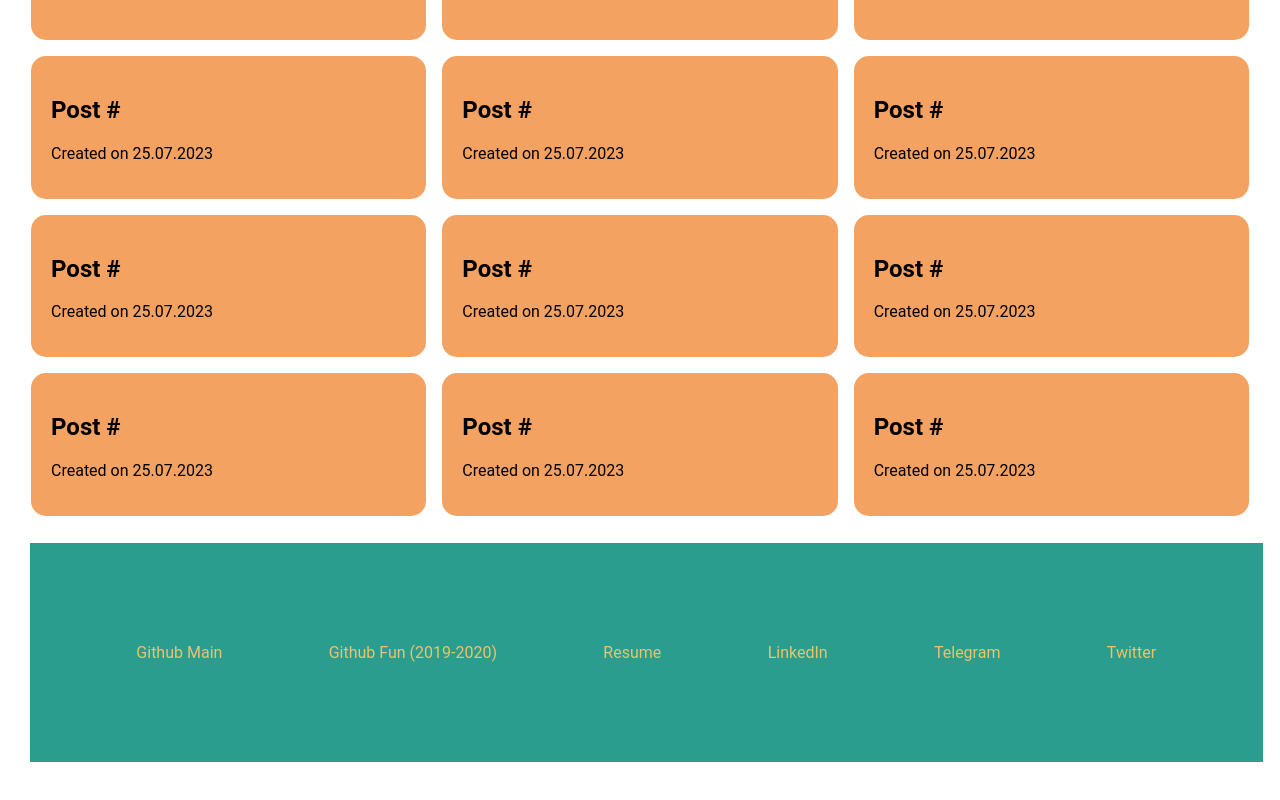
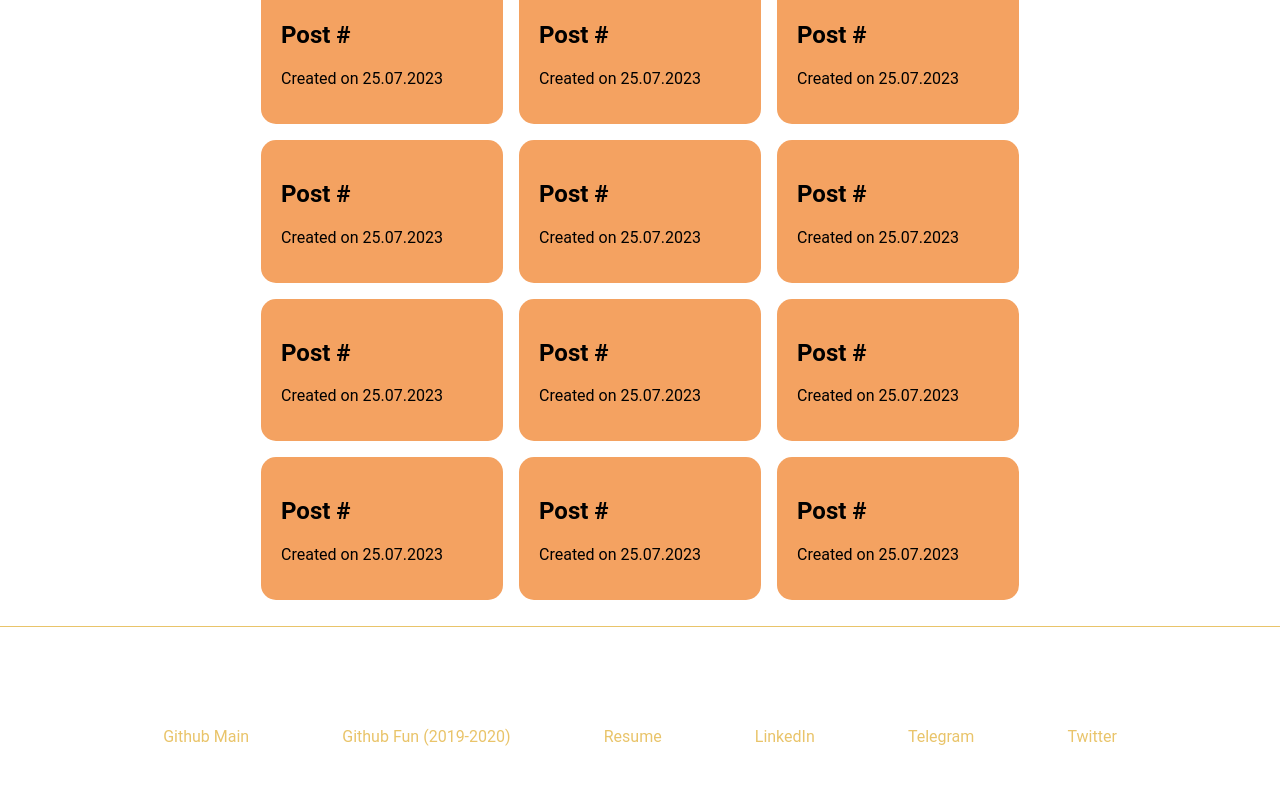
Before and after one commit to pefbrute/digital-garden, a React (Create React App) app: page / in a window 1280 px wide. Shown: the part 826-1626 px from the top of the page. Before the commit the page ends 1588 px from the top, so only its background shows below. Built offline with nearby package versions, Linux system fonts and the light colour scheme.

Commit message:
Improved Footer Section

```diff
--- a/src/App.css
+++ b/src/App.css
@@ -30,7 +30,7 @@ body {
 .main-container {
     max-width: 1600px;
     margin: 0 auto;
-    padding: 0 15px;
+    padding: 0 245px;
     height: 100%;
     position: relative;
     padding-bottom: 230px;
@@ -90,13 +90,14 @@ footer {
     display: flex;
     justify-content: space-evenly;
     align-items: center;
-    background-color: #2A9D8F;
+    background-color: #FFFFFF;
     color: #E9C46A;
-    padding: 100px 0px;
+    padding: 100px 70px;
     bottom: 0;
-    width: 96.3%;
-    left: 30px;
+    width: 100%;
+    left: 0;
     box-sizing: border-box;
+    border-top: 1px solid #E9C46A;
 }
 
 footer a {
```
